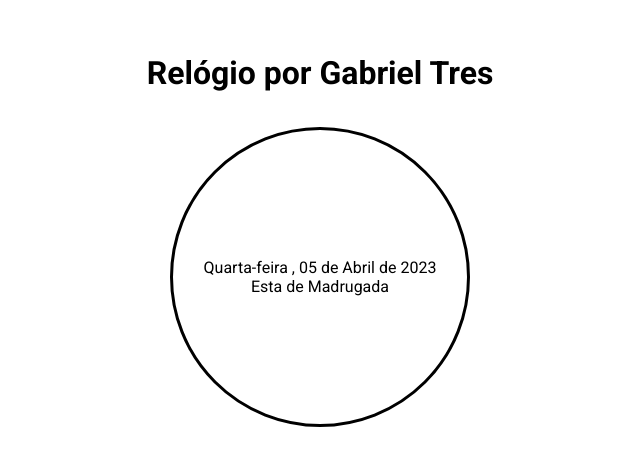
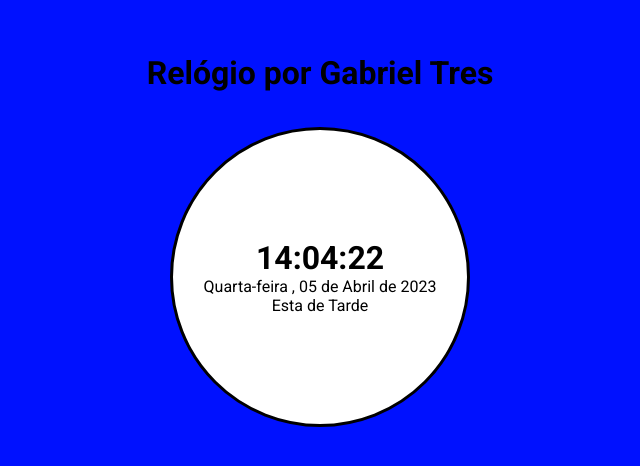
Before and after one commit to Gabetres/relogioJS, a plain HTML site: page index.html in a window 1280 px wide. Shown: the part 160-626 px from the top of the page, without its empty margins (320-960 px from the left). Drawn offline with Linux system fonts and the light colour scheme; a web font is replaced by a local one.

Commit message:
Add files via upload

```diff
--- a/script.js
+++ b/script.js
@@ -1,4 +1,5 @@
 function relogio() {
+    const html = document.querySelector('html');
     const elementoRelogio = document.querySelector(".relogio");
     const horaAtual = new Date();
 
@@ -21,30 +22,29 @@ function relogio() {
 
     const esta = document.querySelector(".esta")
 
-    dianoite = new Array('Madrugada','Manhã', 'Tarde', 'Noite');
+    dianoite = new Array('Madrugada', 'Manhã', 'Tarde', 'Noite');
 
     if (horas >= 0) {
-        esta.innerHTML = `Esta de ${dianoite[0]}`
-        html.classList.toggle('madrugada');
+        esta.innerHTML = `Esta de ${dianoite[0]}`;
+        html.classList.add('madrugada');
+
+
     }
 
-    if(horas >= 6){
+    if (horas >= 6) {
         esta.innerHTML = `Esta de ${dianoite[1]}`
-        html.classList.toggle('manha');
+        html.classList.add('manha');
     }
 
     if (horas >= 13) {
         esta.innerHTML = `Esta de ${dianoite[2]}`
-        html.classList.toggle('tarde');
+        html.classList.add('tarde');
     }
 
     if (horas >= 18) {
         esta.innerHTML = `Esta de ${dianoite[3]}`
-        html.classList.toggle('noite');
+        html.classList.add('noite');
     }
-
-
-
 
     elementoRelogio.textContent = `${formatoHoras}:${formatoMinutos}:${formatoSegundos}`
 }
--- a/style.css
+++ b/style.css
@@ -6,8 +6,19 @@
     box-sizing: border-box;
 }
 
-.manhã:root{
-    --bg-box:#
+.madrugada:root{
+    --body-bg: rgb(104, 45, 45);
+}
+.manha:root{
+    --body-bg: rgb(230, 13, 13);
+}
+
+.tarde:root{
+    --body-bg: rgb(0, 17, 255);
+}
+
+.noite:root{
+    --body-bg: rgb(83, 104, 45);
 }
 
 
@@ -18,7 +29,7 @@ html {
     font-family: 'Poppins', sans-serif;
     font-family: 'Roboto', sans-serif;
     text-align: center;
-
+    background-color: var(--body-bg) ;
     display: flex;
     flex-direction: column;
     justify-content: center;
@@ -46,5 +57,4 @@ h1{
 .relogio {
     font-size: 32px;
     font-weight: 700;
-
 }
```
